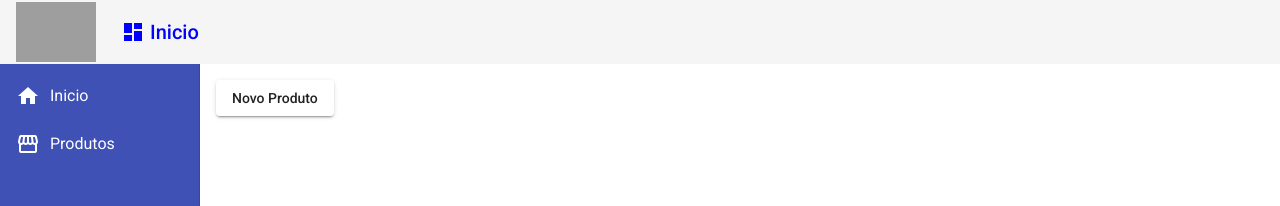
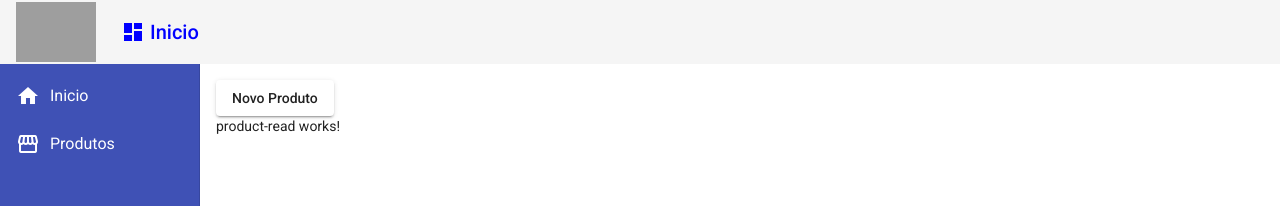
Before and after one commit to RodneiDias/cadastro-Angular, an Angular app in the folder frontend/: page /products in a window 1280 px wide. Shown: the top 206 px of the page. Built offline with nearby package versions, Linux system fonts and the light colour scheme; grey boxes are pictures that could not be loaded.

Commit message:
Criação
Criação do componente responsável pela leitura dos produtos inseridos

```diff
--- a/frontend/src/app/app.module.ts
+++ b/frontend/src/app/app.module.ts
@@ -20,6 +20,7 @@ import { HttpClientModule } from '@angular/common/http'
 import { FormsModule } from '@angular/forms';
 import { MatFormFieldModule } from '@angular/material/form-field';
 import { MatInputModule } from '@angular/material/input';
+import { ProductReadComponent } from './components/product/product-read/product-read.component';
 
 
 @NgModule({
@@ -30,7 +31,8 @@ import { MatInputModule } from '@angular/material/input';
     NavComponent,
     HomeComponent,
     ProductCrudComponent,
-    ProductCreateComponent
+    ProductCreateComponent,
+    ProductReadComponent
   ],
   imports: [
     BrowserModule,
--- /dev/null
+++ b/frontend/src/app/components/product/product-read/product-read.component.html
@@ -0,0 +1 @@
+<p>product-read works!</p>
--- /dev/null
+++ b/frontend/src/app/components/product/product-read/product-read.component.ts
@@ -0,0 +1,15 @@
+import { Component, OnInit } from '@angular/core';
+
+@Component({
+  selector: 'app-product-read',
+  templateUrl: './product-read.component.html',
+  styleUrls: ['./product-read.component.css']
+})
+export class ProductReadComponent implements OnInit {
+
+  constructor() { }
+
+  ngOnInit(): void {
+  }
+
+}
--- a/frontend/src/app/views/product-crud/product-crud.component.html
+++ b/frontend/src/app/views/product-crud/product-crud.component.html
@@ -1,3 +1,4 @@
 <button mat-raised-button (click)="navigateToProductCreate()">
 Novo Produto
 </button>
+<app-product-read></app-product-read>
```
Also changed, not shown: frontend/src/app/components/product/product-read/product-read.component.css (added), 2 other files (tests, documents, lock files or other folders).
